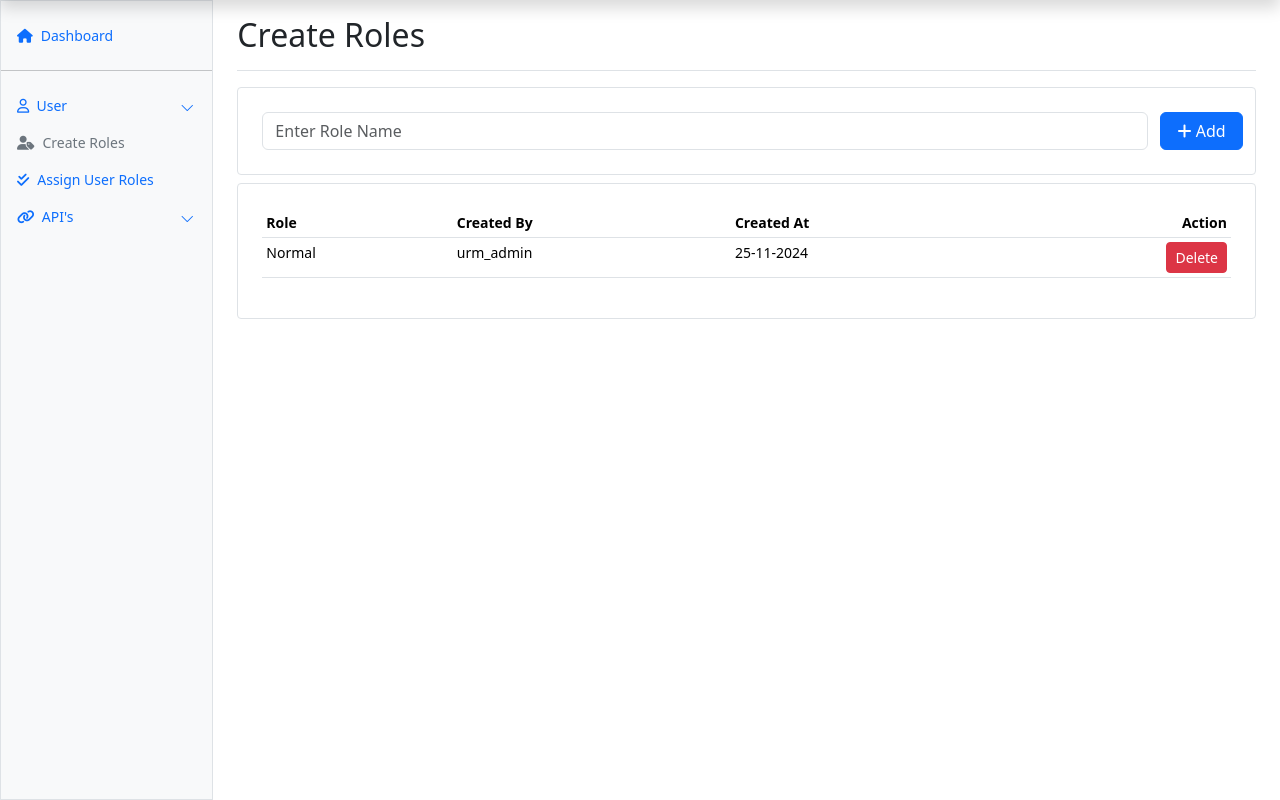
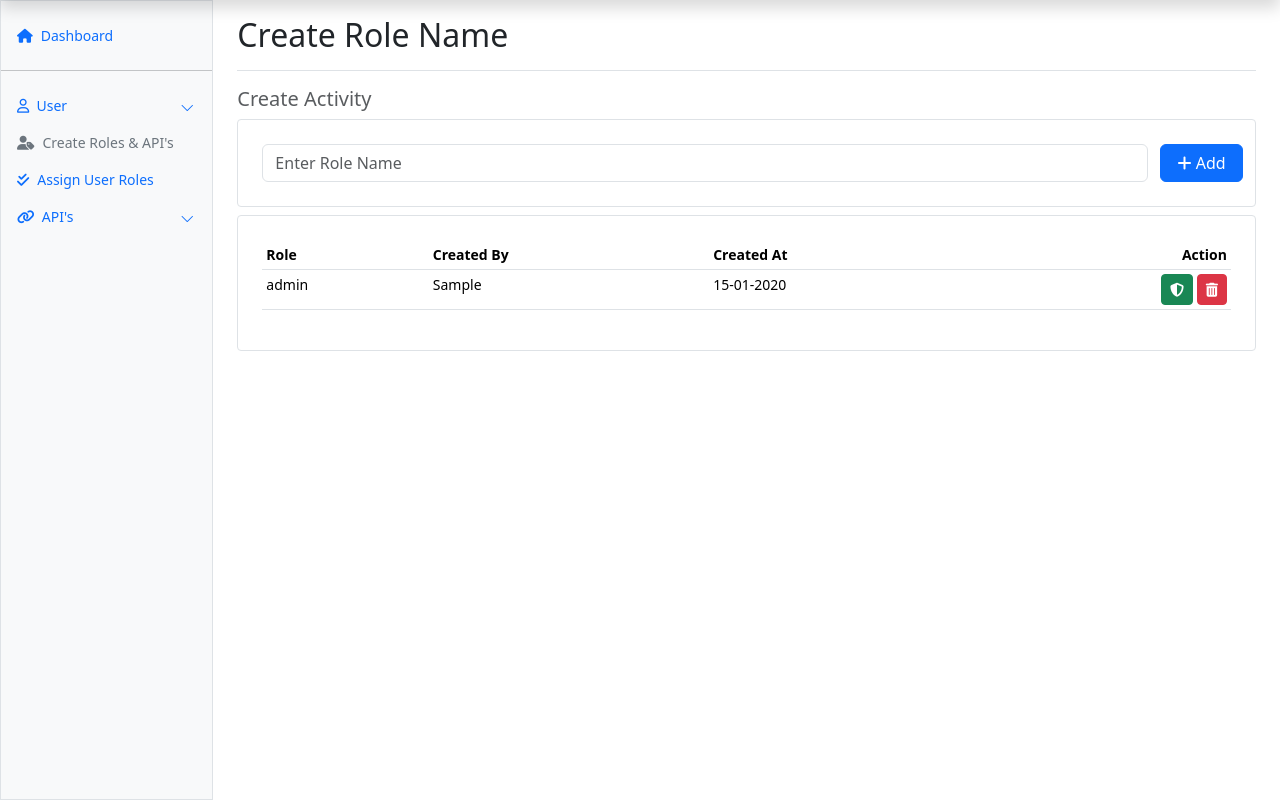
Before and after one commit to ayonqfl/urm_project, a Flask app: page /create_roles in a window 1280 px wide. Shown: the part 48-848 px from the top of the page. Run offline with Flask 3, Linux system fonts and the light colour scheme; a user stored in the database is signed in; tables that the repository leaves empty hold one stand-in row (values such as "Sample post"); some libraries are stand-ins or nearby versions.

Commit message:
add roles name commit

```diff
--- a/app/__init__.py
+++ b/app/__init__.py
@@ -26,4 +26,8 @@ migrate = Migrate(app, db)
 
 # Register blueprints (routes)
 from app.routes.shared import shared
+from app.routes.api import api
+
+
 app.register_blueprint(shared, url_prefix="/")
+app.register_blueprint(api, url_prefix="/api")
--- a/app/models/__init__.py
+++ b/app/models/__init__.py
@@ -1 +1,2 @@
 from .Users import Users
+from .Roles import Roles
--- /dev/null
+++ b/app/routes/api.py
@@ -0,0 +1,54 @@
+from datetime import datetime, timezone
+from flask import Blueprint, request, jsonify, render_template, redirect, url_for
+from flask_login import current_user, login_required
+
+from app import db
+from ..models import Roles
+
+api = Blueprint('api', __name__, template_folder='templates', static_folder='static')
+
+@api.route('/create_role_name', methods=['GET'])
+@login_required
+def create_role_name():
+    role_name = request.args.get('role_name', None)
+
+    if not role_name:
+        return jsonify({'error': 'Role Name field is required!'}), 406
+
+    try:
+        is_exist_role = Roles.query.filter_by(role_name=role_name).first()
+        if is_exist_role:
+            return jsonify({'error': 'Role Name already exists!'}), 406
+        else:
+            create_role = Roles(
+                role_name=role_name,
+                created_by=current_user.username,
+                created_at=datetime.now(timezone.utc)
+            )
+            db.session.add(create_role)
+            db.session.commit()
+            return jsonify({'success': 'Role created successfully!'}), 201
+    except Exception as ex:
+        print("Error: ", str(ex))
+        return jsonify({'error': 'Internal server error!'}), 400
+
+
+
+@api.route('/roles_api_list', methods=['GET'])
+@login_required
+def roles_api_list():
+    try:
+        all_roles = Roles.query.order_by(Roles.id.desc()).all()
+
+        roles_list = [
+            {
+                'id': role.id,
+                'role_name': role.role_name,
+                'created_by': role.created_by,
+                'created_at': role.created_at.strftime('%d-%m-%Y')
+            } for role in all_roles
+        ]
+        return jsonify(roles_list), 200
+    except Exception as ex:
+        print("Error: ", str(ex))
+        return jsonify({'error': 'Internal server error!'}), 400
--- a/app/routes/shared.py
+++ b/app/routes/shared.py
@@ -5,7 +5,7 @@ from werkzeug.security import generate_password_hash, check_password_hash
 
 from app import db
 from app import login_manager
-from ..models import Users
+from ..models import Users, Roles
 
 shared = Blueprint('shared', __name__, template_folder='templates', static_folder='static')
 
@@ -36,6 +36,7 @@ def user_list():
     return render_template('users/accountlist.html')
 
 @shared.route('/create_roles', methods=['GET', 'POST'])
+@login_required
 def create_roles():
     return render_template('users/createroles.html')
 
@@ -52,8 +53,8 @@ def api_list():
     return render_template('users/apilist.html')
 
 
-@shared.route('/create_user', methods=['POST'])
-def create_user():
+@shared.route('/create_superuser', methods=['POST'])
+def create_superuser():
     data = request.get_json()
     print(data)
 
@@ -69,8 +70,8 @@ def create_user():
     if not username or not password or not user_type:
         return jsonify({'error': 'All fields are required'}), 400
 
-    if user_type not in ['Admin', 'API']:
-        return jsonify({'error': 'Invalid user type'}), 400
+    if user_type != 'Admin':
+        return jsonify({'error': 'Invalid superuser type'}), 400
 
     if Users.query.filter(Users.username == username).first():
         return jsonify({'error': 'Username already exists'}), 409
--- /dev/null
+++ b/app/static/js/global.js
@@ -0,0 +1,15 @@
+function show_error_message(msg){
+    $('#toast_msg').text(msg);
+    tata.error('', $('#toast_msg').text(), {
+        position: 'tr',
+        duration: 2000
+    })
+}
+
+function show_success_message(msg){
+    $('#toast_msg').text(msg);
+    tata.success('', $('#toast_msg').text(), {
+        position: 'tr',
+        duration: 2000,
+    })
+}
--- /dev/null
+++ b/app/static/js/roles.js
@@ -0,0 +1,59 @@
+$(document).ready(function (){
+    get_roles_of_api_list();
+})
+
+
+function create_role_name(roleName){
+    const params = {
+        role_name: roleName.val()
+    }
+    $.get('api/create_role_name', params)
+        .done(function (success) {
+            show_success_message(success.success)
+            roleName.val('')
+            get_roles_of_api_list();
+        })
+        .fail(function (error) {
+            show_error_message(error.responseJSON.error)
+        });
+}
+
+
+function get_roles_of_api_list() {
+    $.get('api/roles_api_list')
+        .done(function (data) {
+            $('#tbody_roles_api_list').empty();
+
+            if (data.length > 0) {
+                data.forEach(function (item) {
+                    const row = `
+                        <tr>
+                            <td>${item.role_name}</td>
+                            <td>${item.created_by}</td>
+                            <td>${item.created_at}</td>
+                            <td class="text-end">
+                                <button class="btn btn-sm btn-success" title="API Activity" onclick="create_role_api('${item.role_name}')" data-bs-toggle="modal" data-bs-target="#addAPIModal"><i class="fas fa-shield-alt"></i></button>
+                                <button class="btn btn-sm btn-danger" onclick="show_error_message('Are you sure you want to delete ${item.role_name}?')"><i class="fas fa-trash-alt"></i></button>
+                            </td>
+                        </tr>
+                    `;
+                    $('#tbody_roles_api_list').append(row);
+                });
+            } else {
+                const noDataRow = `
+                    <tr>
+                        <td colspan="4" class="text-center">No data available</td>
+                    </tr>
+                `;
+                $('#tbody_roles_api_list').append(noDataRow);
+            }
+        })
+        .fail(function (error) {
+            show_error_message(error.responseJSON.error);
+        });
+}
+
+
+function create_role_api(role_name) {
+    $('#modalRoleName').text(role_name);
+}
--- a/app/templates/base.html
+++ b/app/templates/base.html
@@ -11,7 +11,7 @@
     <meta name="generator" content="Hugo 0.122.0">
     <title>URM- {% block title %}{% endblock %}</title>
 
-    <link href="../static/css/bootstrap.min.css" rel="stylesheet">
+    <link href="../static/css/bootstrap/bootstrap.min.css" rel="stylesheet">
 
     <style>
         .bd-placeholder-img {
@@ -89,6 +89,21 @@
 
         .bd-mode-toggle .dropdown-menu .active .bi {
             display: block !important;
+        }
+
+        /* toast modified design */
+        .tata-title {
+            display: none !important;
+        }
+        .tata-icon {
+            display: none !important;
+        }
+        .tata-body {
+            display: flex;
+            align-items: center;
+            justify-content: start;
+            text-align: start;
+            padding: 5px;
         }
     </style>
 
@@ -171,7 +186,7 @@
 
                             <li class="nav-item">
                                 <a class="nav-link d-flex align-items-center gap-2 {% if request.path == url_for('shared.create_roles') %}text-secondary{% endif %}" href="{{ url_for('shared.create_roles') }}">
-                                    <i class="fas fa-user-tag text-sm"></i> Create Roles
+                                    <i class="fas fa-user-tag text-sm"></i> Create Roles & API's
                                 </a>
                             </li>
                             <li class="nav-item">
@@ -199,8 +214,13 @@
             {% block content %}{% endblock %}
         </div>
     </div>
-    <script src="../static/js/bootstrap.bundle.min.js"></script>
+
+    <div id="toast_msg" style="display:none;"></div>
+    <script src="../static/js/bootstrap/bootstrap.bundle.min.js"></script>
+    <script src="../static/js/jquery-3.4.1.min.js"></script>
+    <script src="../static/js/global.js"></script>
     <script src="../static/js/dashboard.js"></script>
+    <script src="../static/js/tata.js"></script>
 
     {% block scripts %}{% endblock %}
 </body>
--- a/app/templates/users/apilist.html
+++ b/app/templates/users/apilist.html
@@ -73,7 +73,7 @@
                     <tr>
                         <td>ayonqfl</td>
                         <td>Normal</td>
-                        <td>http://127.0.0.1:5000/create_user</td>
+                        <td>http://127.0.0.1:5000/create_superuser</td>
                         <td><span class="text-success fw-bold  fs-6">GET</span></td>
                         <td><span class="text-warning">Admin</span></td>
                         <td>ayonqfl</td>
--- a/app/templates/users/createroles.html
+++ b/app/templates/users/createroles.html
@@ -1,20 +1,20 @@
 {% extends "base.html" %}
-{% block title %}Create Roles{% endblock %}
+{% block title %}Create Roles & API's{% endblock %}
 
 {% block content %}
 <main class="col-md-9 ms-sm-auto col-lg-10 px-md-4">
     <div
         class="d-flex justify-content-between flex-wrap flex-md-nowrap align-items-center pt-3 pb-2 mb-3 border-bottom">
-        <h1 class="h2">Create Roles</h1>
+        <h1 class="h2">Create Role Name</h1>
     </div>
 
-    <!-- <h2>Section title</h2> -->
+    <h5 class="text-muted">Create Activity</h5>
     <div class="container-fluid border border-1 rounded-1 p-4">
         <form class="row">
             <div class="col-lg-11">
-                <input type="text" class="form-control" id="roles" placeholder="Enter Role Name">
+                <input type="text" class="form-control" id="role_name" placeholder="Enter Role Name">
             </div>
-            <button type="submit" class="btn btn-primary col-lg-1"><i class="fa-solid fa-plus text-sm"></i> Add</button>
+            <button type="button" class="btn btn-primary col-lg-1" onclick="create_role_name($('#role_name'))"><i class="fa-solid fa-plus text-sm"></i> Add</button>
         </form>
     </div>
 
@@ -29,18 +29,58 @@
                         <th class="text-end" scope="col">Action</th>
                     </tr>
                 </thead>
-                <tbody>
-                    <tr>
-                        <td>Normal</td>
-                        <td>urm_admin</td>
-                        <td>25-11-2024</td>
-                        <td class="text-end">
-                            <button type="text" class="btn btn-sm btn-danger">Delete</button>
-                        </td>
-                    </tr>
+                <tbody id="tbody_roles_api_list">
+                    <!-- table body data will add by js -->
                 </tbody>
             </table>
         </div>
     </div>
 </main>
+
+<!-- Creat API Modal -->
+<div class="modal fade" id="addAPIModal" tabindex="-1" aria-labelledby="addAPIModalLabel" aria-hidden="true">
+    <div class="modal-dialog">
+      <div class="modal-content">
+        <div class="modal-header">
+          <h4 class="modal-title fs-6" id="addAPIModalLabel">Create API for Role: <span id="modalRoleName" class="text-warning"></span></h4>
+          <button type="button" class="btn-close" data-bs-dismiss="modal" aria-label="Close"></button>
+        </div>
+
+        <div class="modal-body">
+
+            <div class="form-group">
+                <label for="apiType" class="mb-2 text-muted">API Type</label>
+                <select class="form-control" id="apiType">
+                    <option value="GET" selected>GET</option>
+                    <option value="POST">POST</option>
+                    <option value="PUT">PUT</option>
+                    <option value="HEAD">HEAD</option>
+                    <option value="DELETE">DELETE</option>
+                    <option value="PATCH">PATCH</option>
+                    <option value="OPTIONS">OPTIONS</option>
+                    <option value="CONNECT">CONNECT</option>
+                    <option value="TRACE">TRACE</option>
+                </select>
+            </div>
+            <div class="form-group mt-2">
+                <label for="api" class="mb-2 text-muted">API Link</label>
+                <input type="text" class="form-control" id="api" placeholder="API">
+            </div>
+            <div class="form-group mt-2">
+                <label for="details" class="mb-2 text-muted">Details <span class="text-secondary">(Optional)</span></label>
+                <textarea class="form-control" id="details" rows="3" placeholder="Details"></textarea>
+            </div>
+
+            <div class="d-flex justify-content-end mt-3">
+                <button type="button" class="btn btn-success"><i class="fas fa-plus text-sm"></i>&nbsp;Create</button>
+            </div>
+
+        </div>
+      </div>
+    </div>
+</div>
 {% endblock %}
+
+{% block scripts %}
+    <script src="../../static/js/roles.js"></script>
+{% endblock %}
--- a/app/templates/users/signin.html
+++ b/app/templates/users/signin.html
@@ -12,7 +12,7 @@
   <title>URM- Signin</title>
 
 <link rel="stylesheet" href="">
-  <link href="../../static/css/bootstrap.min.css" rel="stylesheet">
+  <link href="../../static/css/bootstrap/bootstrap.min.css" rel="stylesheet">
 
   <style>
     .bd-placeholder-img {
@@ -132,7 +132,7 @@
       {% endif %}
   {% endwith %}
 
-  <script src="../../static/js/bootstrap.bundle.min.js"></script>
+  <script src="../../static/js/bootstrap/bootstrap.bundle.min.js"></script>
   <script src="../../static/js/jquery-3.4.1.min.js"></script>
   <script src="../../static/js/tata.js"></script>
   <script>
```
Also changed, not shown: app/models/Roles.py (added, +28 -0 lines), app/models/RolesAPI.py (added, +37 -0 lines), app/static/css/bootstrap/bootstrap.min.css (renamed from app/static/css/bootstrap.min.css), app/static/css/bootstrap/bootstrap.rtl.min.css (renamed from app/static/css/bootstrap.rtl.min.css), app/static/js/bootstrap/bootstrap.bundle.min.js (renamed from app/static/js/bootstrap.bundle.min.js), 6 other files.
